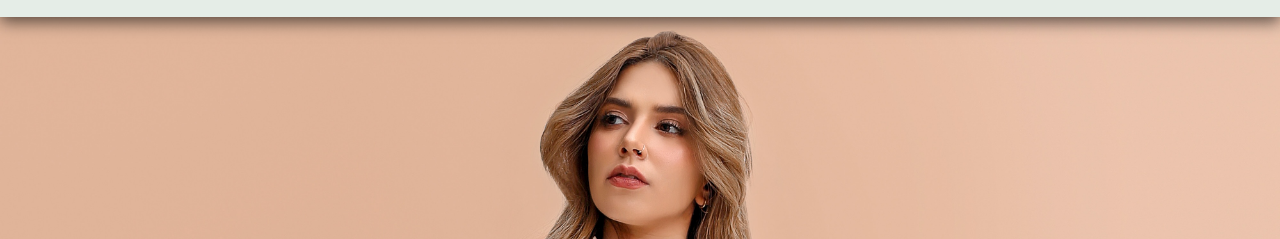
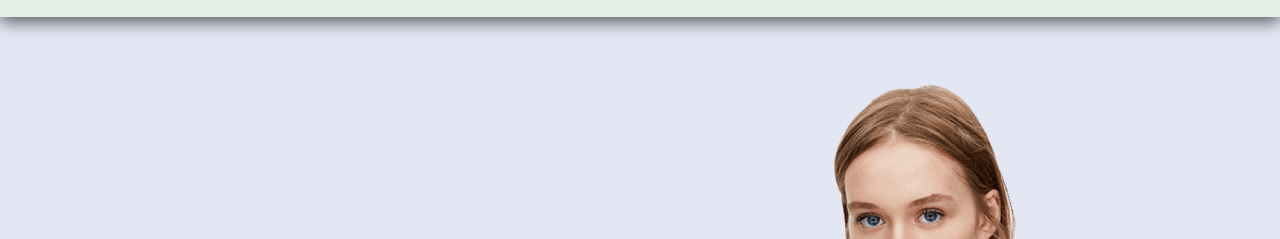
Before and after one commit to sallydough/eccomerce-website, a plain HTML site: page index.html in a window 1280 px wide. Shown: the part 97-336 px from the top of the page. Drawn offline with Linux system fonts and the light colour scheme.

Commit message:
changed hero pic

```diff
--- a/style.css
+++ b/style.css
@@ -141,11 +141,11 @@ body {
 /* HOME PAGE */
 
 #hero {
-  background-image: url("/img/hero-ph.jpg");
+  background-image: url("img/hero4.png");
   height: 90vh;
   width: 100%;
   background-size: cover;
-  background-position: top 5% right 0;
+  background-position: top 25% right 0;
   padding: 0 80px;
   display: flex;
   flex-direction: column;
```
